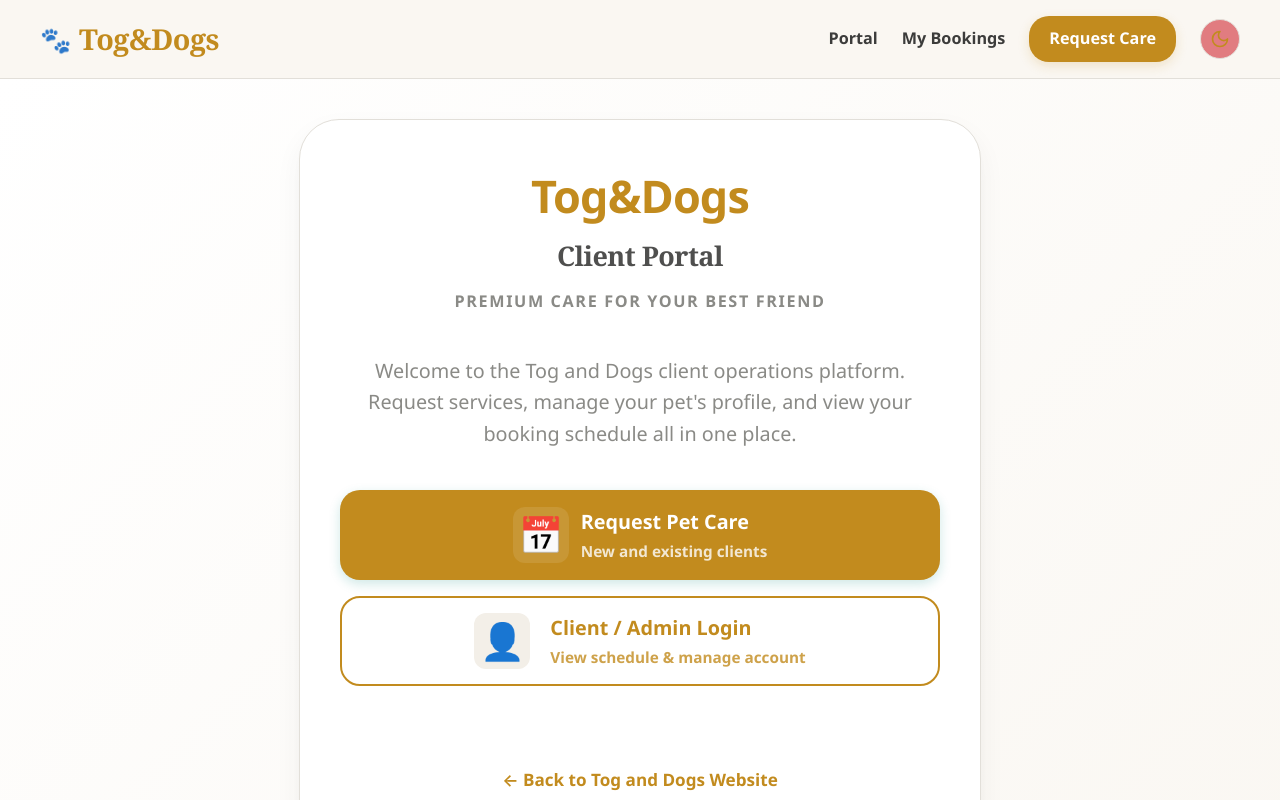
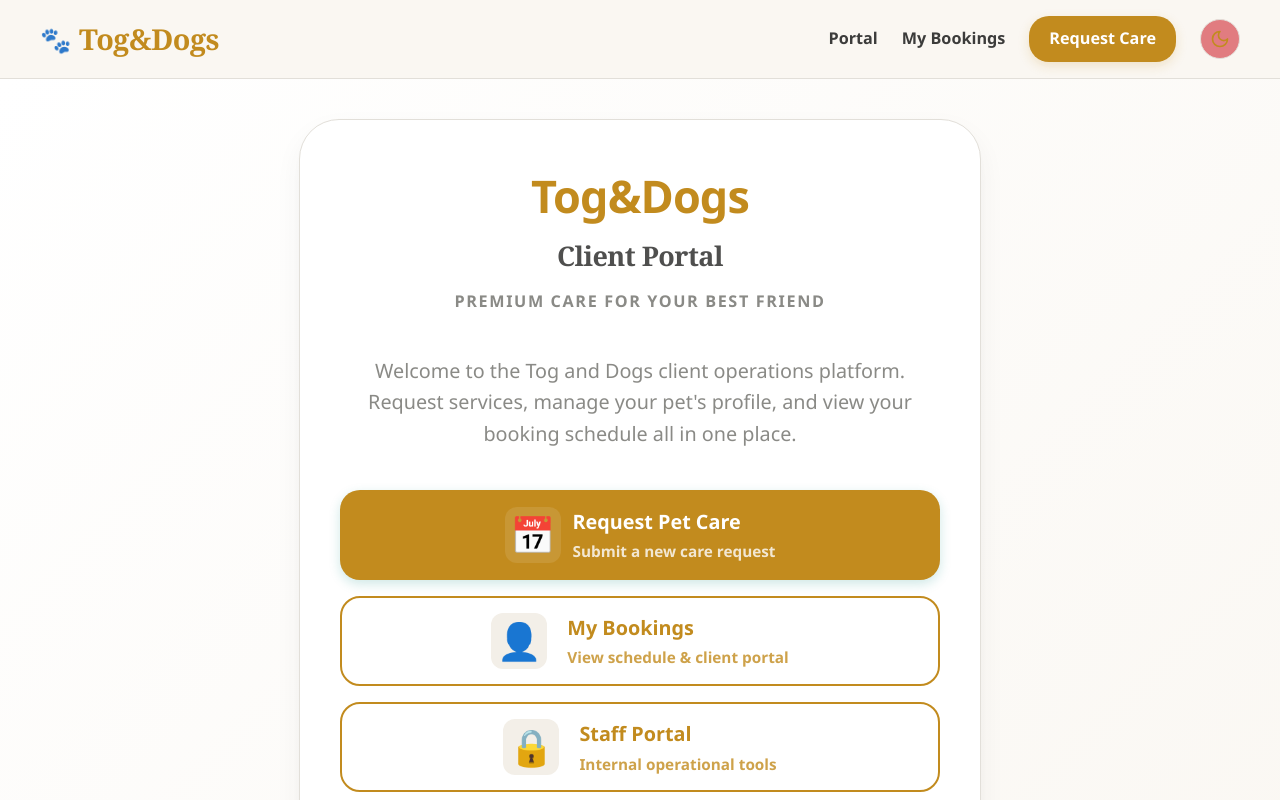
Before and after one commit to mattnicomn/togs_and_dogs_website, a React (Vite) app in the folder web/: page / in a window 1280 px wide. Shown: the top 800 px of the page. Built offline with nearby package versions, Linux system fonts and the light colour scheme; no server answers; what amazon-cognito-identity-js would draw is missing.

Commit message:
feat: split homepage into 3 distinct role entry actions

```diff
--- a/web/src/components/PortalGateway.jsx
+++ b/web/src/components/PortalGateway.jsx
@@ -23,17 +23,26 @@ const PortalGateway = () => {
               <span className="icon">📅</span>
               <div className="btn-label">
                 <strong>Request Pet Care</strong>
-                <span>New and existing clients</span>
+                <span>Submit a new care request</span>
               </div>
             </Link>
 
             <Link to="/my-bookings" className="button-secondary action-btn">
               <span className="icon">👤</span>
               <div className="btn-label">
-                <strong>Client / Admin Login</strong>
-                <span>View schedule & manage account</span>
+                <strong>My Bookings</strong>
+                <span>View schedule & client portal</span>
               </div>
             </Link>
+
+            <Link to="/admin" className="button-secondary action-btn staff-btn">
+              <span className="icon">🔒</span>
+              <div className="btn-label">
+                <strong>Staff Portal</strong>
+                <span>Internal operational tools</span>
+              </div>
+            </Link>
+
           </div>
         </div>
 
```
Also changed, not shown: 1 other file (tests, documents, lock files or other folders).
